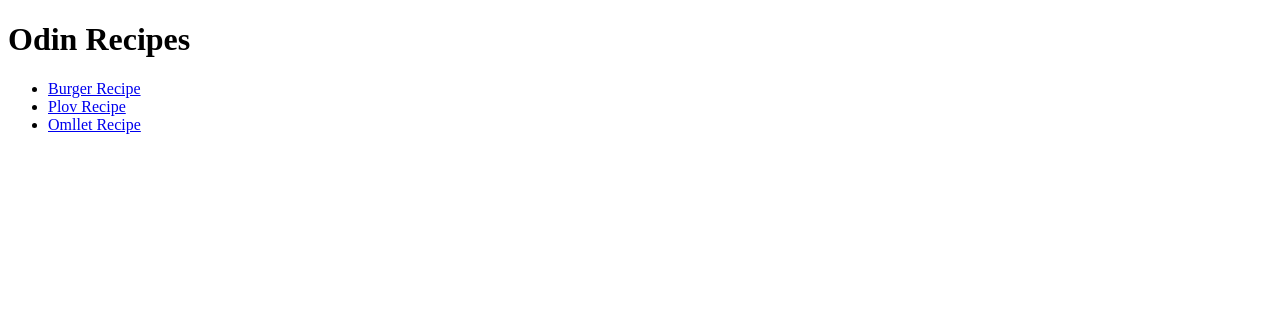
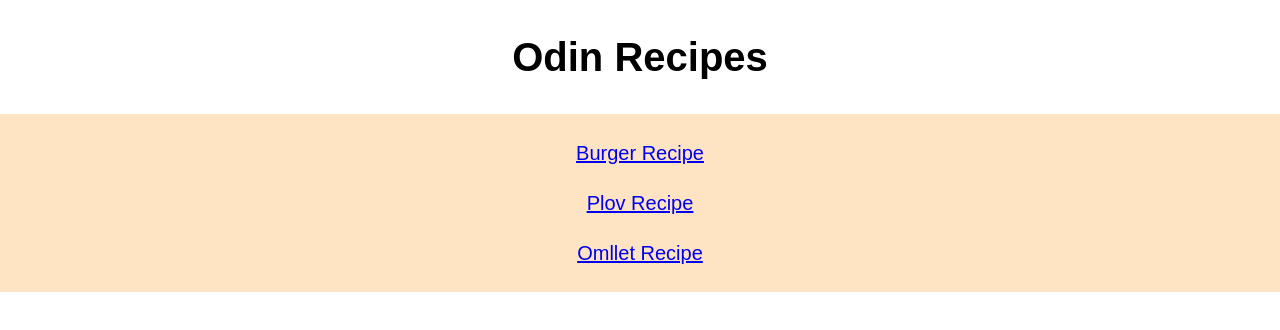
Before and after one commit to Denis1099/odin-recipes, a plain HTML site: page index.html in a window 1280 px wide. Drawn offline with Linux system fonts and the light colour scheme.

Commit message:
Add some Css

```diff
--- a/index.html
+++ b/index.html
@@ -1,16 +1,17 @@
 <!DOCTYPE html>
 <html lang="en">
 <head>
+    <link rel="stylesheet" href="styles.css">
     <meta charset="UTF-8">
     <meta name="viewport" content="width=device-width, initial-scale=1.0">
     <title>Odin Recipes</title>
 </head>
 <body>
-    <h1>Odin Recipes</h1>
-    <ul>
-       <li><a href="recipes/burger.html">Burger Recipe</a></li>
-       <li><a href="recipes/plov.html">Plov Recipe</a></li>
-       <li><a href="recipes/omllet.html">Omllet Recipe</a></li>
-    </ul>
+    <h1 class="title">Odin Recipes</h1>
+    <div class="recipes">
+       <p><a href="recipes/burger.html">Burger Recipe</a></p>
+       <p><a href="recipes/plov.html">Plov Recipe</a></p>
+       <p><a href="recipes/omllet.html">Omllet Recipe</a></p>
+    </div>
 </body>
 </html>
--- /dev/null
+++ b/styles.css
@@ -0,0 +1,22 @@
+body {
+    font-family: Arial, sans-serif;
+    font-size: 20px;
+    line-height: 1.5;
+    margin: 0;
+    padding: 0;
+    text-align: center;
+  }
+
+.title {
+    font-size: 40px;
+}
+
+.recipes {
+    background-color: bisque;
+    padding: 4px;
+}
+
+.content {
+    background-color: bisque;
+    padding: 4px;
+}
```
Also changed, not shown: recipes/burger.html (+1 -0 lines), recipes/omllet.html (+1 -0 lines), recipes/plov.html (+3 -0 lines).
